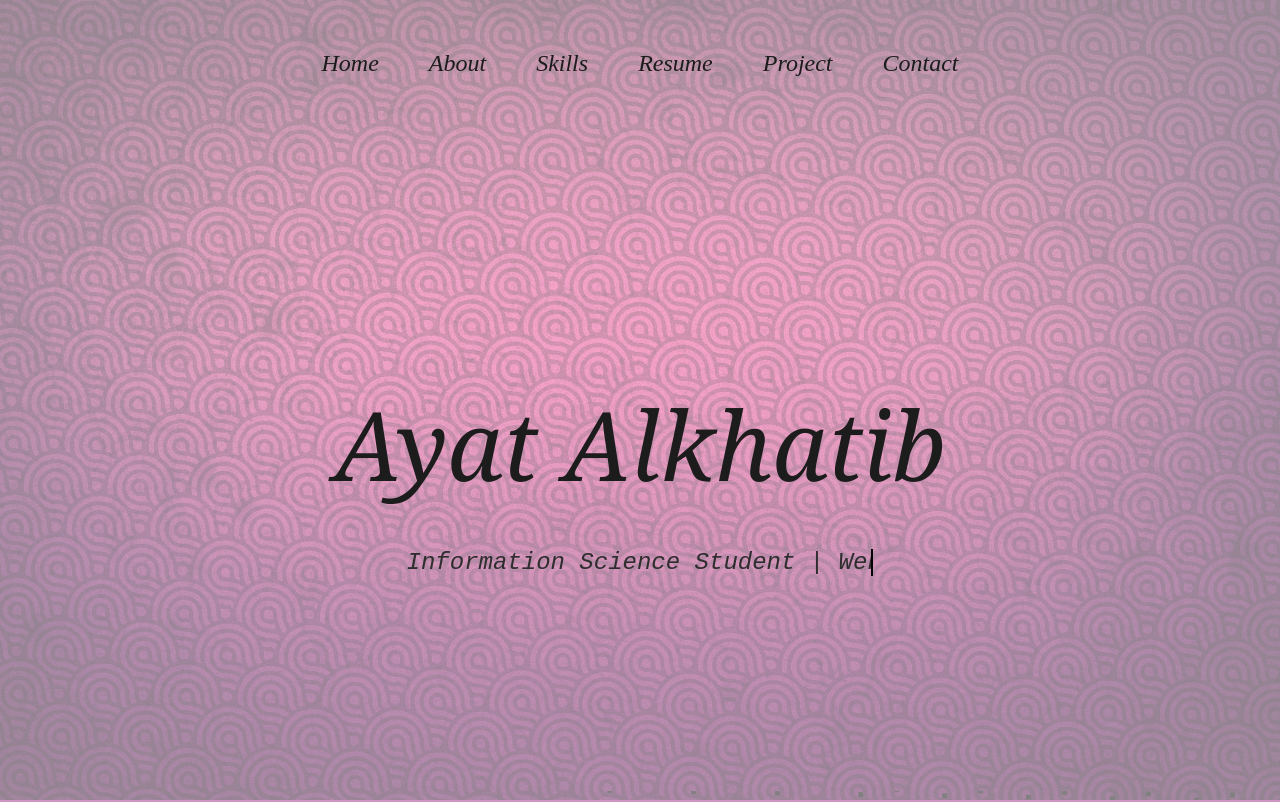
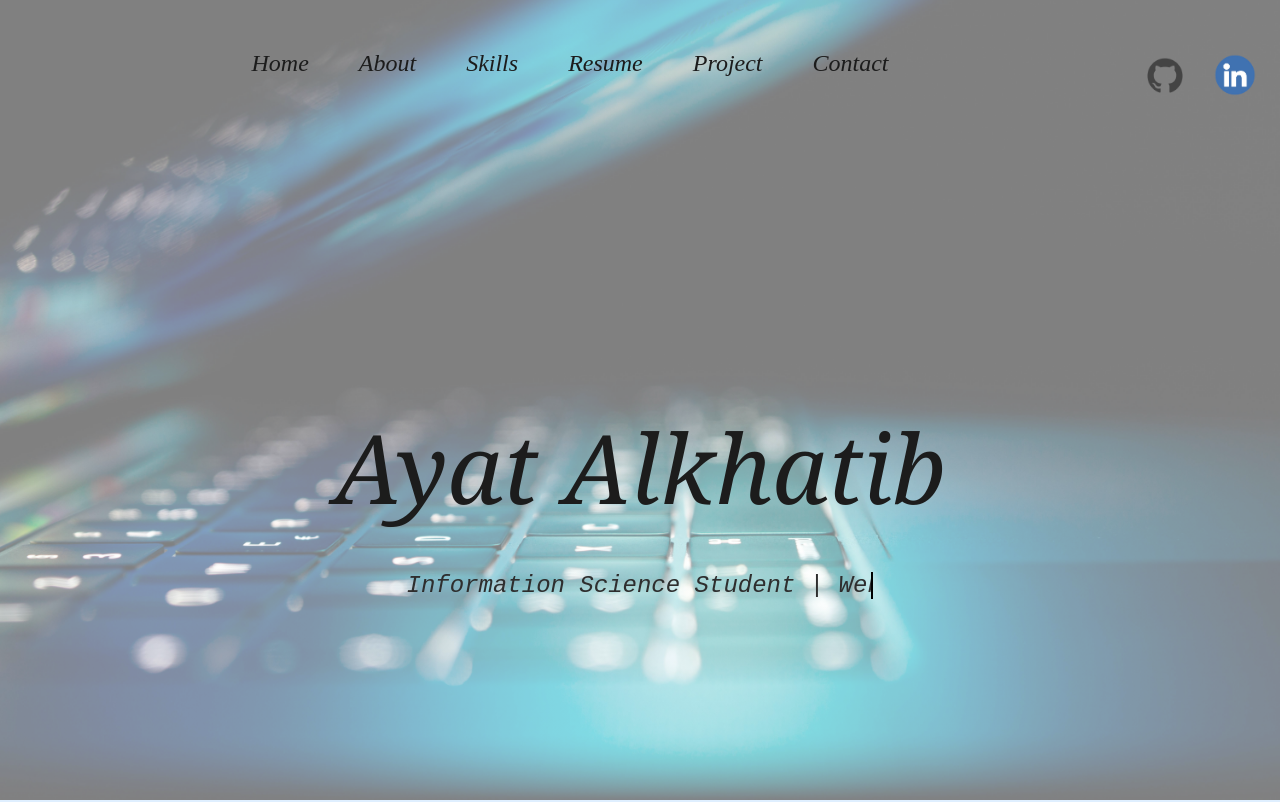
Before and after one commit to ayatnalkhatib/portfolio, a plain HTML site: page index.html in a window 1280 px wide. Shown: the top 802 px of the page. Drawn offline with Linux system fonts and the light colour scheme.

Commit message:
changed the bg

```diff
--- a/asset/css/style.css
+++ b/asset/css/style.css
@@ -36,7 +36,7 @@ html {
 }
 
 #navbar{
-  background-image: linear-gradient(rgba(255,255,255,0.5), rgba(255,255,255,0.5)), url(/asset/img/backgroundimage.jpg);
+  background-image: linear-gradient(rgba(255,255,255,0.5), rgba(255,255,255,0.5)), url(/asset/img/bgoption.jpg);
   background-repeat: no-repeat;
   background-size: cover;
   background-position: center ;
@@ -139,7 +139,7 @@ width: 100%;
 }
 
 #about, #resume, #contact{
-  background-color: rgba(201, 140, 188, 0.9);
+  background-color:#dfefff;
   padding-top: 50px;
   padding-bottom: 100px;
   height: 100vh;
@@ -148,7 +148,7 @@ width: 100%;
 }
 
 #skills , #projects{
-  background-color:rgb(199, 192, 192);
+  background-color:#bcd9ff;
   padding-top: 50px;
   padding-bottom: 100px;
   height: 100vh;
@@ -173,3 +173,10 @@ float: right;
   display: block;
 
 }
+
+#socials img{
+  float:right;
+  width:50px;
+  height:50px;
+  margin-right: 20px;
+}
--- a/index.html
+++ b/index.html
@@ -11,6 +11,10 @@
 <body>
   <section id="container">
     <div id="navbar">
+      <div id="socials">
+        <a href="www.linkedin.com/in/ayat-alkhatib-8a0b99300"><img src="asset/img/linkedin-removebg-preview.png"></a>
+        <a href="https://github.com/ayatnalkhatib"><img src="asset/img/github svg.png"></a>
+      </div>
     <div id="tabs" class="sectiontab">
       <ul>
         <li><a href="#home">Home</a></li>
```
Also changed, not shown: asset/img/background2img.jpg (added), asset/img/bgoption.jpg (added), asset/img/github svg.png (added), asset/img/linkedin-removebg-preview.png (added), asset/img/linkedin.png (added).
